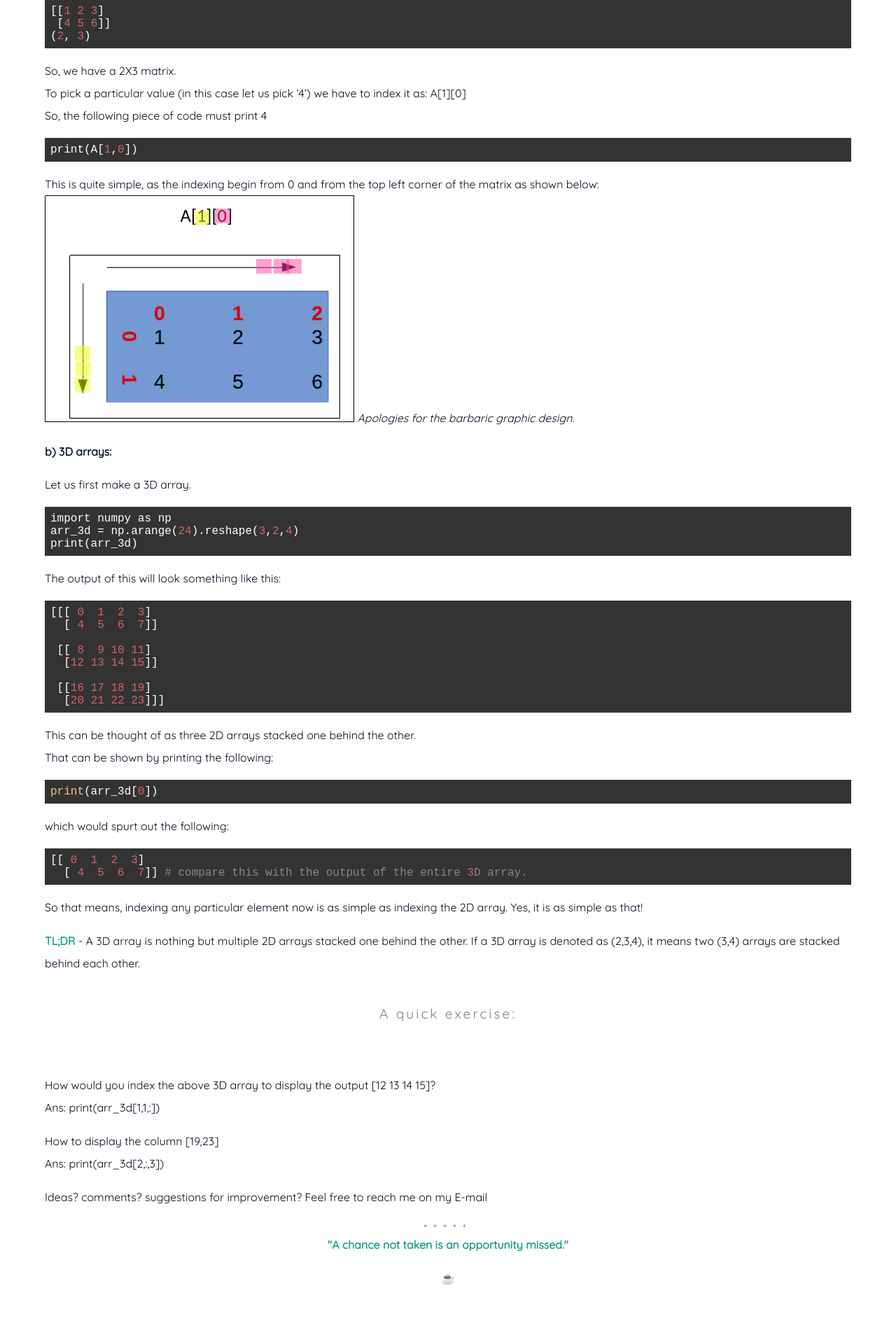
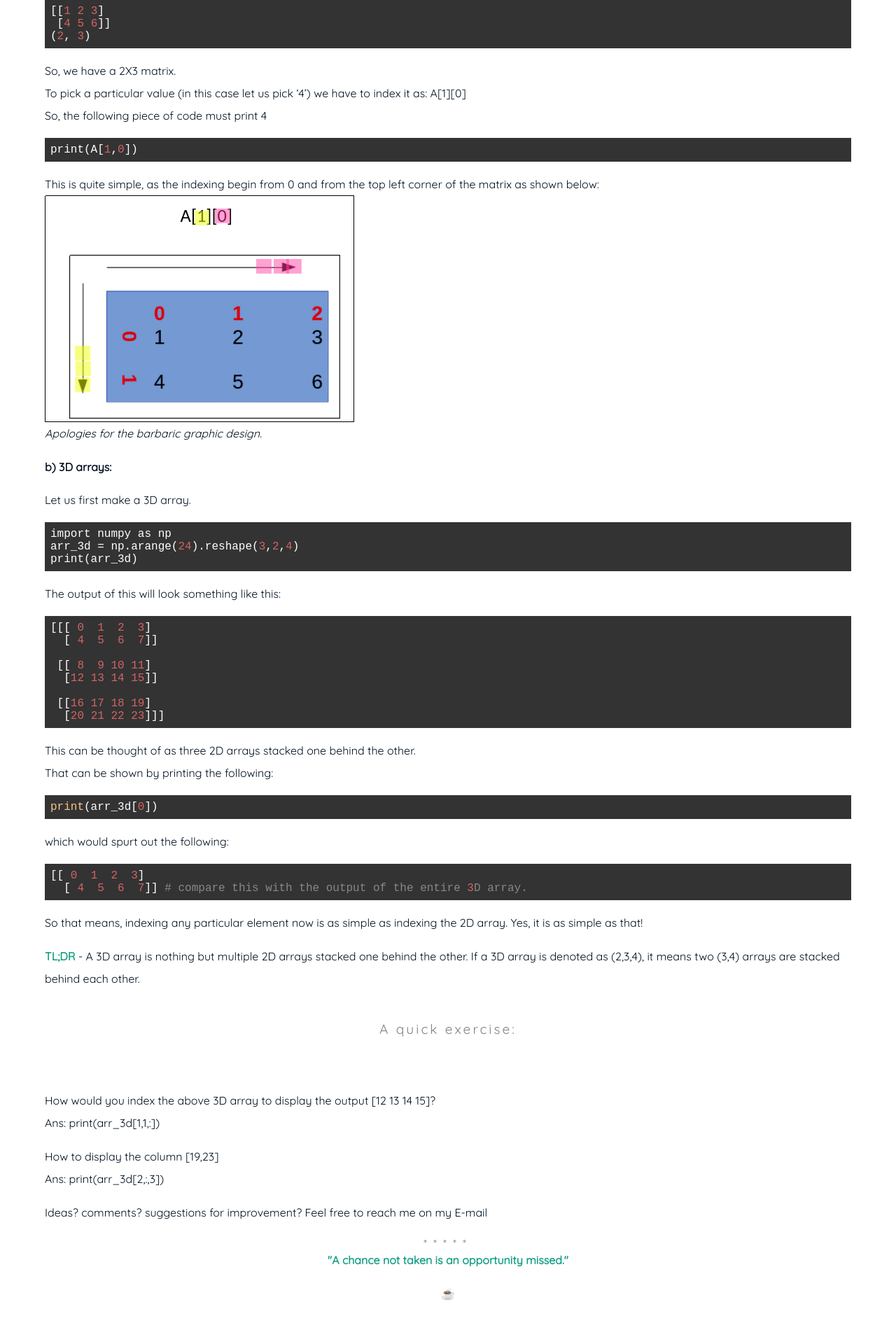
Before and after one commit to Stephen-Tellis/home, a Jekyll site: the page built from _posts/2020-07-01-python_beginner_problem.md, in a window 1280 px wide. Shown: the part 1375-3295 px from the top of the page at 70% size. Built offline with Jekyll 4.4.1, drawn with Linux system fonts in a browser that asks for light colours; before the commit the page ends 3273 px from its top, so only the background shows below that.

Commit message:
Update main.css

```diff
--- a/assets/css/main.css
+++ b/assets/css/main.css
@@ -15,7 +15,7 @@
     font-size: 100%;
     line-height: 32px; }
 
-  #img {
+  #pimg {
     display: block;
     max-width: 100%;
   }
```
